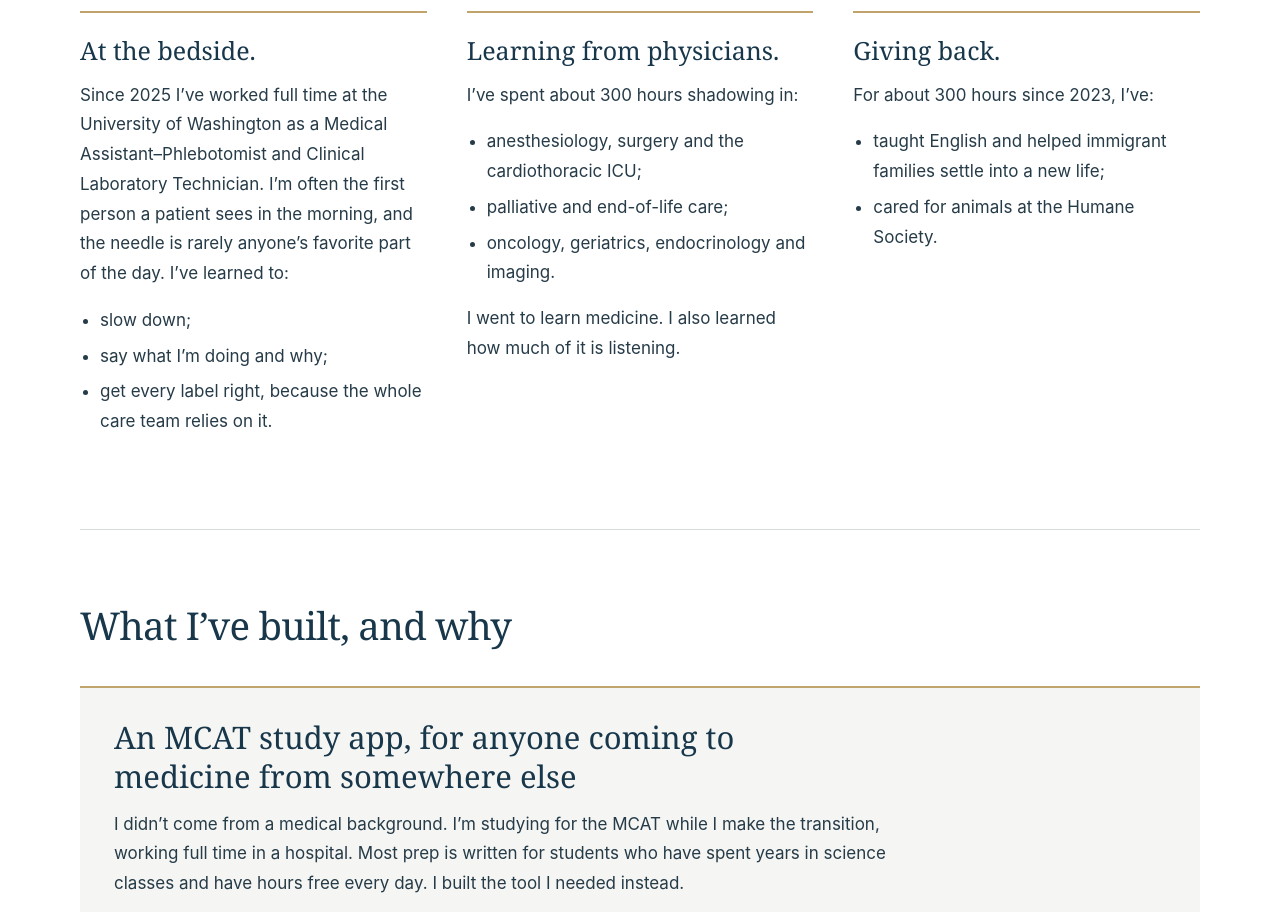
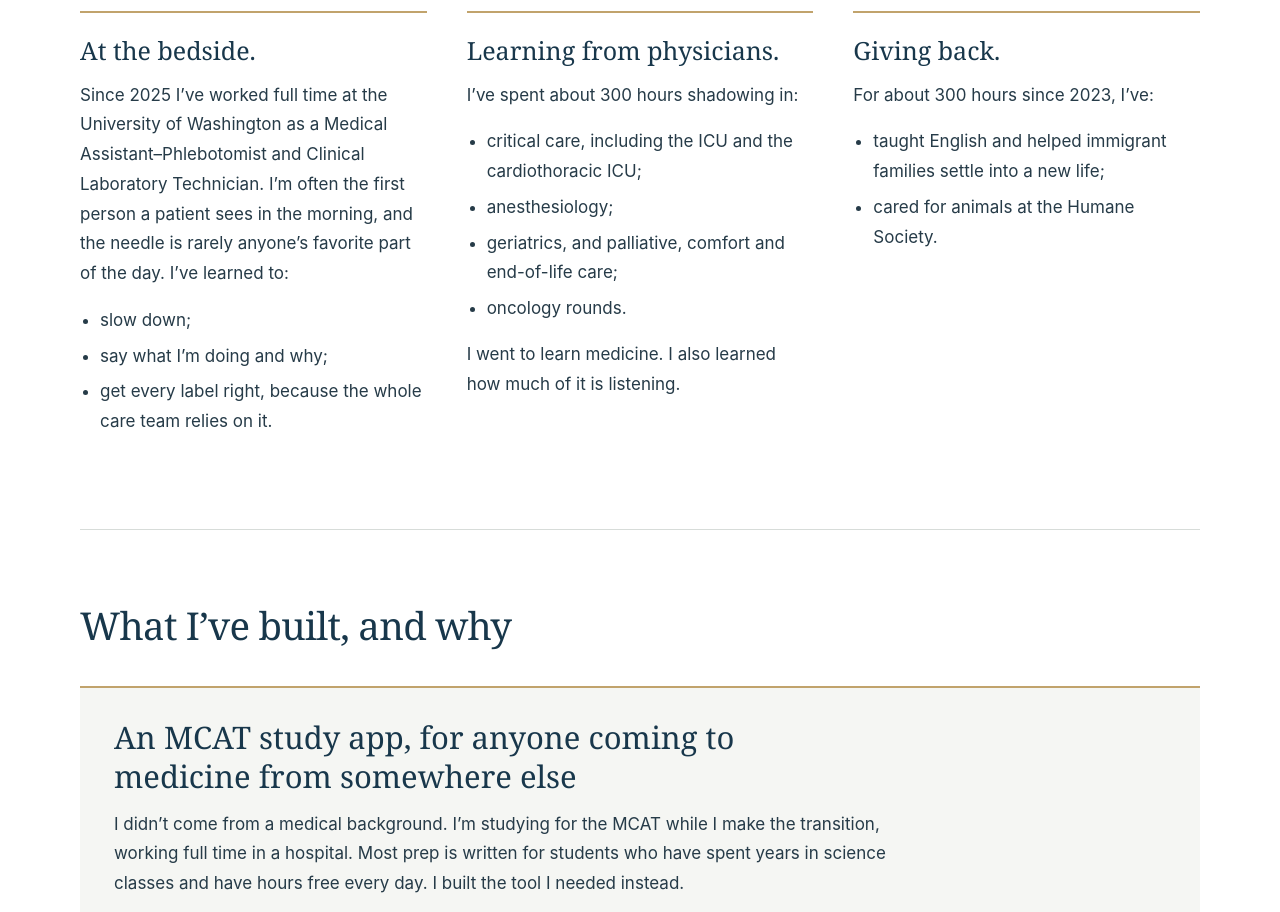
Before and after one commit to collingeorge/CM-2026, a plain HTML site: page index.html in a window 1280 px wide. Shown: the part 1020-1932 px from the top of the page. Drawn offline with Linux system fonts and the light colour scheme.

Commit message:
Shadowing statement and specialty list match the owner's record
- Replace "No clinical shadowing notes or observations are used" in the
  portfolio records with: no shadowing notes or patient information are
  used; the fictional cases' topics reflect settings observed while
  shadowing. Keeps the privacy promise and makes the critical-care card
  accurate.
- Homepage and About shadowing lists now match the owner's breakdown:
  critical care (ICU and CTICU), anesthesiology, geriatrics, palliative,
  comfort and end-of-life care, and oncology rounds.

Co-Authored-By: Claude Opus 5.5 <noreply@anthropic.com>
Claude-Session: https://claude.ai/code/session_01PQWM5xbTHwqx2dJoYsko66

```diff
--- a/index.html
+++ b/index.html
@@ -42,7 +42,7 @@
 <h2 id="now-title">Where I am now</h2>
 <div class="now-grid">
 <article><h3>At the bedside.</h3><p>Since 2025 I’ve worked full time at the University of Washington as a Medical Assistant–Phlebotomist and Clinical Laboratory Technician. I’m often the first person a patient sees in the morning, and the needle is rarely anyone’s favorite part of the day. I’ve learned to:</p><ul><li>slow down;</li><li>say what I’m doing and why;</li><li>get every label right, because the whole care team relies on it.</li></ul></article>
-<article><h3>Learning from physicians.</h3><p>I’ve spent about 300 hours shadowing in:</p><ul><li>anesthesiology, surgery and the cardiothoracic ICU;</li><li>palliative and end-of-life care;</li><li>oncology, geriatrics, endocrinology and imaging.</li></ul><p>I went to learn medicine. I also learned how much of it is listening.</p></article>
+<article><h3>Learning from physicians.</h3><p>I’ve spent about 300 hours shadowing in:</p><ul><li>critical care, including the ICU and the cardiothoracic ICU;</li><li>anesthesiology;</li><li>geriatrics, and palliative, comfort and end-of-life care;</li><li>oncology rounds.</li></ul><p>I went to learn medicine. I also learned how much of it is listening.</p></article>
 <article><h3>Giving back.</h3><p>For about 300 hours since 2023, I’ve:</p><ul><li>taught English and helped immigrant families settle into a new life;</li><li>cared for animals at the Humane Society.</li></ul></article>
 </div>
 </section>
```
Also changed, not shown: 8 other files.
